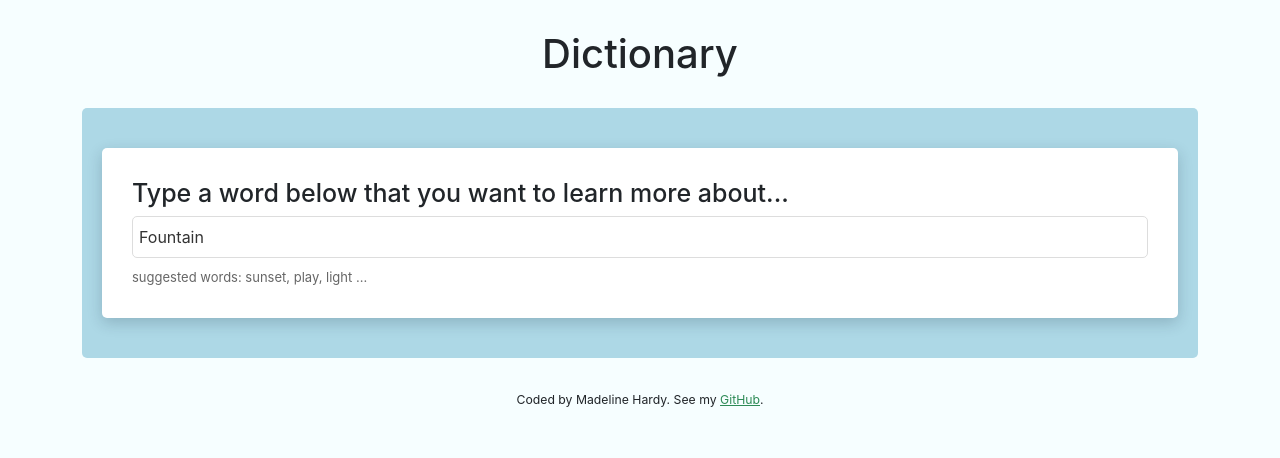
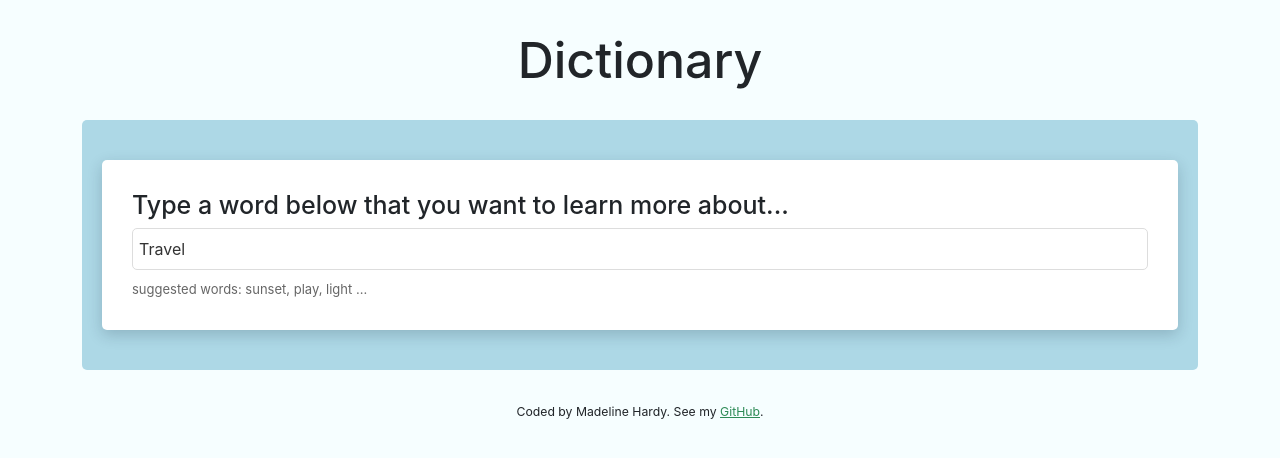
Before and after one commit to Mad-016/dictionary-project, a React (Create React App) app: page / in a window 1280 px wide. Shown: the top 458 px of the page. Built offline with nearby package versions, Linux system fonts and the light colour scheme; no server answers.

Commit message:
Change h1

```diff
--- a/src/App.css
+++ b/src/App.css
@@ -1,5 +1,9 @@
 body {
   background: rgb(246, 254, 255);
+}
+
+h1 {
+  font-size: 50px;
 }
 
 a {
--- a/src/App.js
+++ b/src/App.js
@@ -10,7 +10,7 @@ export default function App() {
         </header>
 
         <main>
-          <Dictionary defaultKeyword="Fountain" />
+          <Dictionary defaultKeyword="Travel" />
         </main>
         <footer className="App-footer">
           <small>
```
